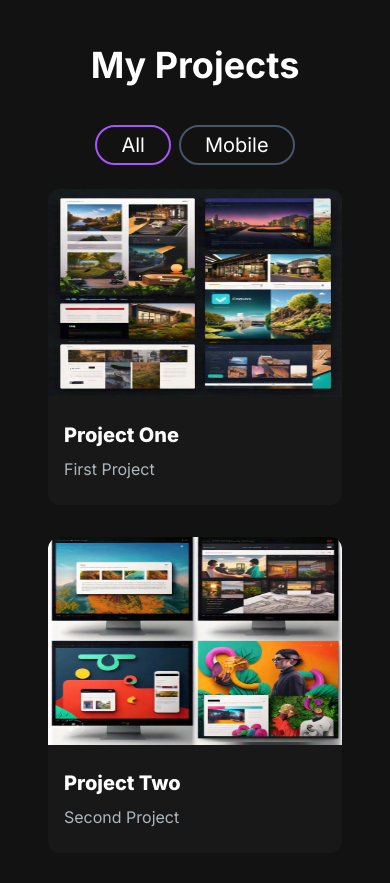
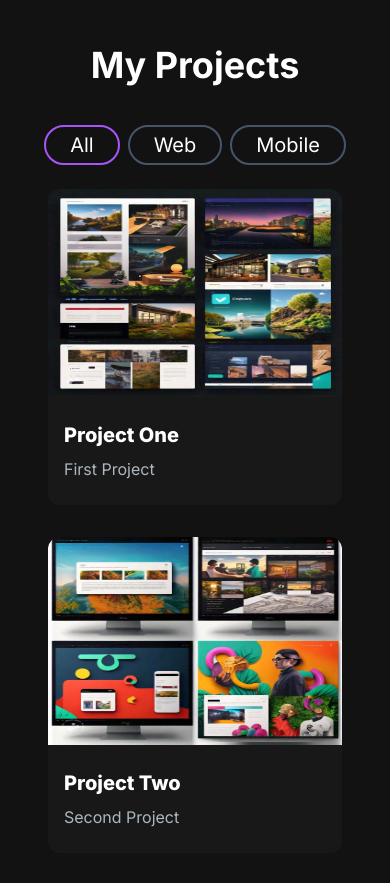
Before and after one commit to maximus-kai/portfolio, a Next.js app: page / in a window 390 px wide. Shown: the part 1740-2623 px from the top of the page. Built offline with nearby package versions, Linux system fonts and the light colour scheme.

Commit message:
toggle all web and mobile

```diff
--- a/app/src/components/ProjectsSection.tsx
+++ b/app/src/components/ProjectsSection.tsx
@@ -1,5 +1,8 @@
-import React from 'react'
+'use client'
+import React, { useState } from 'react'
 import ProjectCard from './ProjectCard'
+import TypeButton from './TypeButton'
+
 
 const projectsData = [
     {
@@ -58,19 +61,28 @@ const projectsData = [
     },
 ]
 
+
 const ProjectsSection = () => {
+    const [tag, setTag] = useState('All');
+
+    const HandleChange = (newTag: string) => {
+        setTag(newTag)
+    };
+    const filteredProjects = projectsData.filter((each) =>
+        each.tag.includes(tag)
+    )
     return (
         <>
             <h2 className='text-4xl  font-bold text-white mb-4 mt-4 md:mt-0 text-center'>My Projects</h2>
             <div className="flex flex-row items-center justify-center gap-2 py-6 text-white">
-                <button className='rounded-full border-2 border-purple-500 px-6 py-1 cursor-pointer text-xl'>All</button>
-                <button className='rounded-full border-2 border-slate-600 px-6 hover:border-white py-1 cursor-pointer text-xl'>Mobile</button>
-
+                <TypeButton  onClick= {HandleChange} name='All' isSelected= {tag=='All'}>All</TypeButton>
+                <TypeButton  onClick= {HandleChange} name = 'Web' isSelected= {tag=='Web'}>Web</TypeButton>
+                <TypeButton  onClick= {HandleChange} name='Mobile' isSelected= {tag=='Mobile'}>Mobile</TypeButton>
             </div>
             <div className="grid md:grid-cols-3 gap-8 md:gap-12">
 
             {
-                projectsData.map((eachProject) => (<ProjectCard gitUrl={eachProject.gitUrl} previewUrl={eachProject.previewUrl } key={eachProject.id} ImageUrl={eachProject.image} title={eachProject.title} description={eachProject.description } />))
+                filteredProjects.map((eachProject) => (<ProjectCard gitUrl={eachProject.gitUrl} previewUrl={eachProject.previewUrl } key={eachProject.id} ImageUrl={eachProject.image} title={eachProject.title} description={eachProject.description } />))
             }
             </div>
         </>
--- /dev/null
+++ b/app/src/components/TypeButton.tsx
@@ -0,0 +1,19 @@
+import React from 'react'
+
+interface TypeButtonMap{
+    name:string
+    onClick: any;
+    isSelected: boolean;
+    children?:string
+}
+
+const TypeButton: React.FC<TypeButtonMap> = ({ name, onClick, isSelected,children }) => {
+    const buttonClass = isSelected? 'border-purple-500 ':'border-slate-600 hover:border-white'
+  return (
+      <div>
+          <button onClick={()=>onClick(name)} className={`rounded-full border-2 px-6 py-1 ${buttonClass}cursor-pointer text-xl`}>{children}</button>
+    </div>
+  )
+}
+
+export default TypeButton
```
